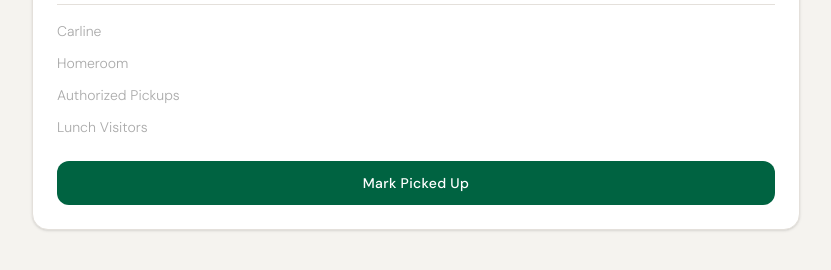
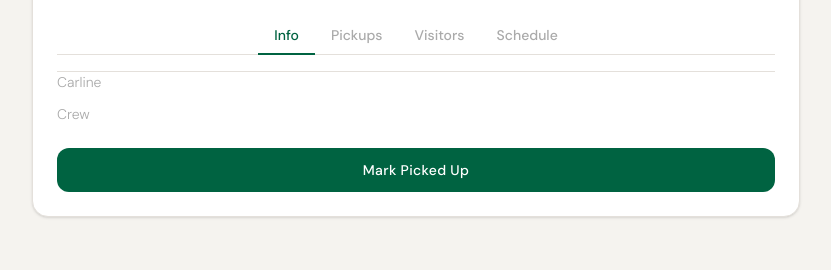
Before and after one commit to tlsdev-1959/Pickup-Protocol, a FastAPI app: template templates/student_found.html in a window 1280 px wide. Shown: the part 466-736 px from the top of the page, without its empty margins (224-1055 px from the left). Run offline with FastAPI, Linux system fonts and the light colour scheme; the template is opened without the code that fills it, so the values that code supplies are empty; style sheets or scripts are compiled from the project's sources; parts of the project's set-up code (start-up, migrations or seed data) failed here and were passed over; some libraries are stand-ins or nearby versions; some web fonts are replaced.

Commit message:
Merge conflict resolution

```diff
--- a/src/routers/private.py
+++ b/src/routers/private.py
@@ -29,18 +29,17 @@
 
 
     student_obj = Student(id=data['id'], carline=data[CARLINE_FIELD], first=data['first_name'], last=data['last_name'],
-                      grade='GRADE_HERE', crew=data[CREW_FIELD],
+                      grade=data['student_info']['grade_level_name'], crew=data[CREW_FIELD],
                       picutre_url=f'https:{data['profile_photo']['photo_url']}',
                       pickups=pickups, visitors=visitors, schedule=schedule, at_now=at_now)
 
     student = {
         'id': id,
         'name': f"{data['first_name']} {data['last_name']}",
-        'grade': 'GRADE_HERE',
+        'grade': data['student_info']['grade_level_name'],
         'teacher': data['custom_field_two'],
         'homeroom': data['custom_field_two'],
         'photo_url': 'https:' + data['profile_photo']['photo_url'],
-        #'photo_url': 'https:' + data['profile_pictures']['large_filename_url'],
         'pickups': pickups,
         'visitors': visitors,
         'where': at_now
--- a/templates/student_found.html
+++ b/templates/student_found.html
@@ -25,9 +25,94 @@
       </div>
 
       <!-- Divider -->
-      <div class="w-full border-t border-[#e4e0db]"></div>
+
+
+      <!-- Tabs -->
+<div class="w-full">
+  <!-- Tab bar -->
+  <div class="flex border-b border-[#e4e0db] justify-center mb-4">
+    <button onclick="showTab('info')" id="tab-info"
+      class="tab-btn px-4 py-2 text-sm font-medium text-[#006341] border-b-2 border-[#006341] -mb-px">
+      Info
+    </button>
+    <button onclick="showTab('pickups')" id="tab-pickups"
+      class="tab-btn px-4 py-2 text-sm font-medium text-[#aaa] border-b-2 border-transparent -mb-px hover:text-[#1a1a1a]">
+      Pickups
+    </button>
+    <button onclick="showTab('visitors')" id="tab-visitors"
+      class="tab-btn px-4 py-2 text-sm font-medium text-[#aaa] border-b-2 border-transparent -mb-px hover:text-[#1a1a1a]">
+      Visitors
+    </button>
+    <button onclick="showTab('schedule')" id="tab-schedule"
+      class="tab-btn px-4 py-2 text-sm font-medium text-[#aaa] border-b-2 border-transparent -mb-px hover:text-[#1a1a1a]">
+      Schedule
+    </button>
+  </div>
+
+  <div class="w-full border-t border-[#e4e0db]"></div>
+
+  <div class="card-window mt-auto">
+  <!-- Info tab -->
+  <div id="pane-info" class="tab-pane">
+    <dl class="w-full grid grid-cols-2 gap-y-3 text-sm">
+      <dt class="text-[#aaa] font-light">Carline</dt>
+      <dd class="text-[#1a1a1a] font-medium">{{ student_obj.carline }}</dd>
+
+      <dt class="text-[#aaa] font-light">Crew</dt>
+      <dd class="text-[#1a1a1a] font-medium">{{ student['homeroom'] }}</dd>
+
+    </dl>
+  </div>
+
+  <!-- Pickups tab -->
+  <div id="pane-pickups" class="tab-pane hidden">
+    <ul class="text-sm divide-y divide-[#e4e0db]">
+      {% for p in student['pickups'] %}
+        <li class="py-2 text-[#1a1a1a]">{{ p }}</li>
+      {% endfor %}
+    </ul>
+  </div>
+
+  <!-- Visitors tab -->
+  <div id="pane-visitors" class="tab-pane hidden">
+    <ul class="text-sm divide-y divide-[#e4e0db]">
+      {% for v in student['visitors'] %}
+        <li class="py-2 text-[#1a1a1a]">{{ v }}</li>
+      {% endfor %}
+    </ul>
+  </div>
+
+  <!-- Schedule tab -->
+  <div id="pane-schedule" class="tab-pane hidden">
+    <ul class="text-sm divide-y divide-[#e4e0db]">
+      {% for period in student_obj.schedule %}
+        <li class="py-2 flex justify-between">
+          <span class="text-[#aaa]">{{ period }}</span>
+        </li>
+      {% endfor %}
+    </ul>
+  </div>
+  </div>
+</div>
+
+
+<script>
+  function showTab(name) {
+    document.querySelectorAll('.tab-pane').forEach(p => p.classList.add('hidden'));
+    document.querySelectorAll('.tab-btn').forEach(b => {
+      b.classList.remove('text-[#006341]', 'border-[#006341]');
+      b.classList.add('text-[#aaa]', 'border-transparent');
+    });
+    document.getElementById('pane-' + name).classList.remove('hidden');
+    const btn = document.getElementById('tab-' + name);
+    btn.classList.remove('text-[#aaa]', 'border-transparent');
+    btn.classList.add('text-[#006341]', 'border-[#006341]');
+  }
+</script>
+
 
       <!-- Detail rows -->
+       <!--
       <dl class="w-full grid grid-cols-2 gap-y-3 text-sm">
         <dt class="text-[#aaa] font-light">Carline</dt>
         <dd class="text-[#1a1a1a] font-medium text-left">{{ student_obj.carline }}</dd>
@@ -56,10 +141,8 @@
           </ul>
         </dd>
 
-  <!--   <dt class="text-[#aaa] font-light">Dismissal</dt>
-        <dd class="text-[#1a1a1a] font-medium text-right">{{ student.dismissal_type }}</dd>-->
-      </dl>
-
+  </dl>
+    -->
       <!-- Action button -->
       <button type="button" class="mt-2 w-full bg-[#006341] hover:bg-[#004f33] transition-colors text-white rounded-xl py-3 text-sm font-medium tracking-wide">
         Mark Picked Up
```
